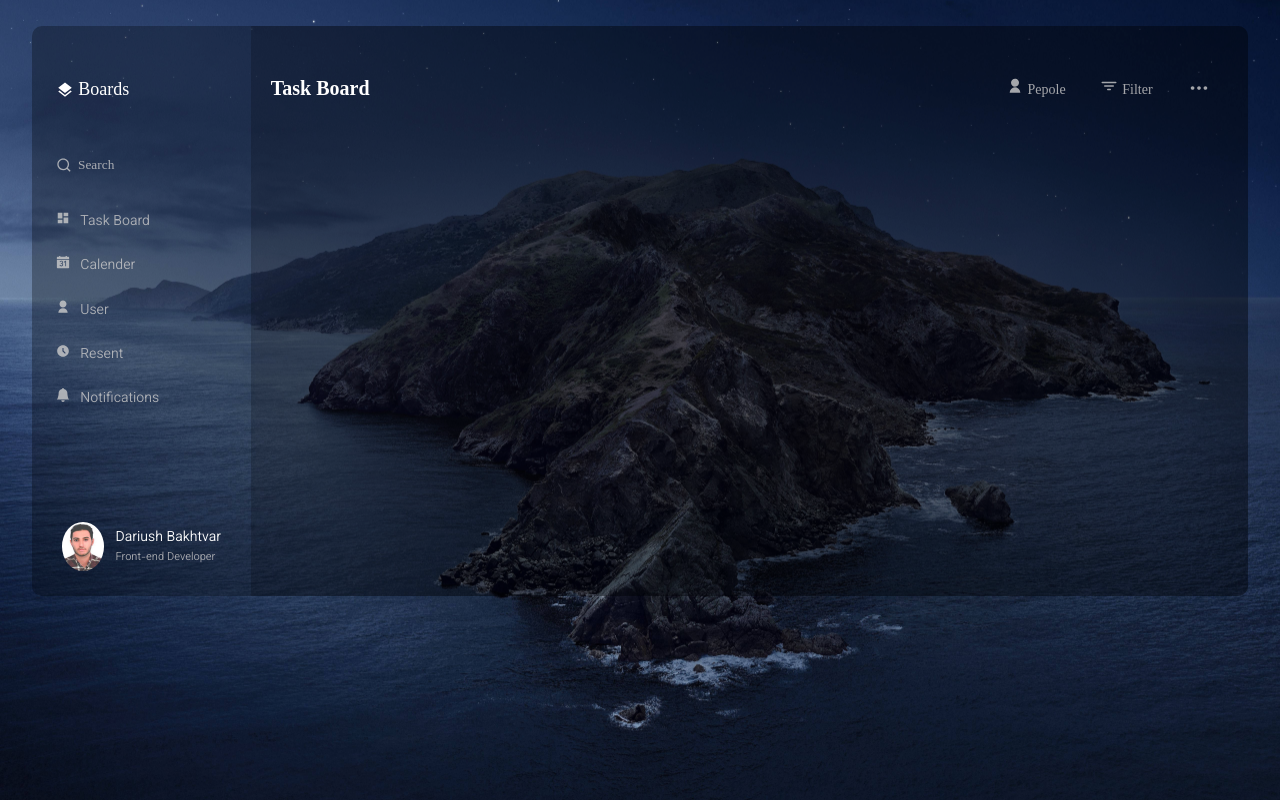
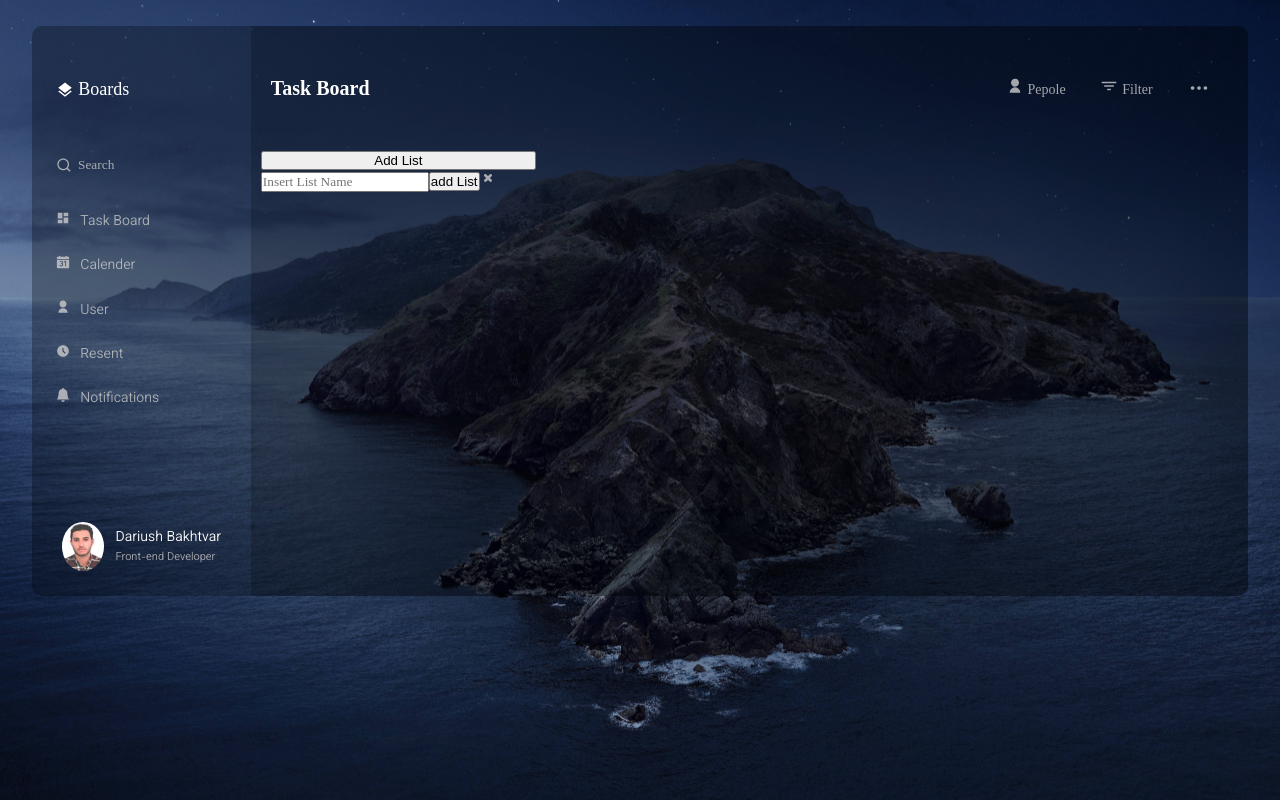
Before and after one commit to Dariush-Bakhtvar/task_manager, a React (Create React App) app: page / in a window 1280 px wide. Built offline with nearby package versions, Linux system fonts and the light colour scheme; a web font is replaced by a local one.

Commit message:
Task content style

```diff
--- a/src/Components/content/Content.jsx
+++ b/src/Components/content/Content.jsx
@@ -2,6 +2,7 @@ import style from './Content.module.scss';
 import { RiUserFill } from 'react-icons/ri'
 import { IoFilter } from 'react-icons/io5';
 import { RiMoreFill } from 'react-icons/ri';
+import { TiTimes } from 'react-icons/ti'
 const Content = () => {
   return (
     <section className={style.TaskContent}>
@@ -21,6 +22,18 @@ const Content = () => {
           </li>
         </ul>
       </nav>
+      <section className={style.TasksContainer}>
+        <div className={style.createList}>
+          <button className={style.createListBtn}>
+            Add List
+          </button>
+          <div className={style.ListNamePopUp}>
+            <input type="text" placeholder='Insert List Name' />
+            <button>add List</button>
+            <span><TiTimes /></span>
+          </div>
+        </div>
+      </section>
     </section>
   )
 }
--- a/src/Components/content/Content.module.scss
+++ b/src/Components/content/Content.module.scss
@@ -39,6 +39,22 @@
     }
 }
 
+.TasksContainer {
+    width: 100%;
+    height: 78%;
+    // background-color: dodgerblue;
+    padding: 0 1%;
+}
+
+.createList {
+    width: 275px;
+    height: 50px;
+}
+
+.createListBtn {
+    width: 100%;
+}
+
 // @media screen and (max-width:768px) {
 //     .TaskContent {
 //         width: 95%;
```
